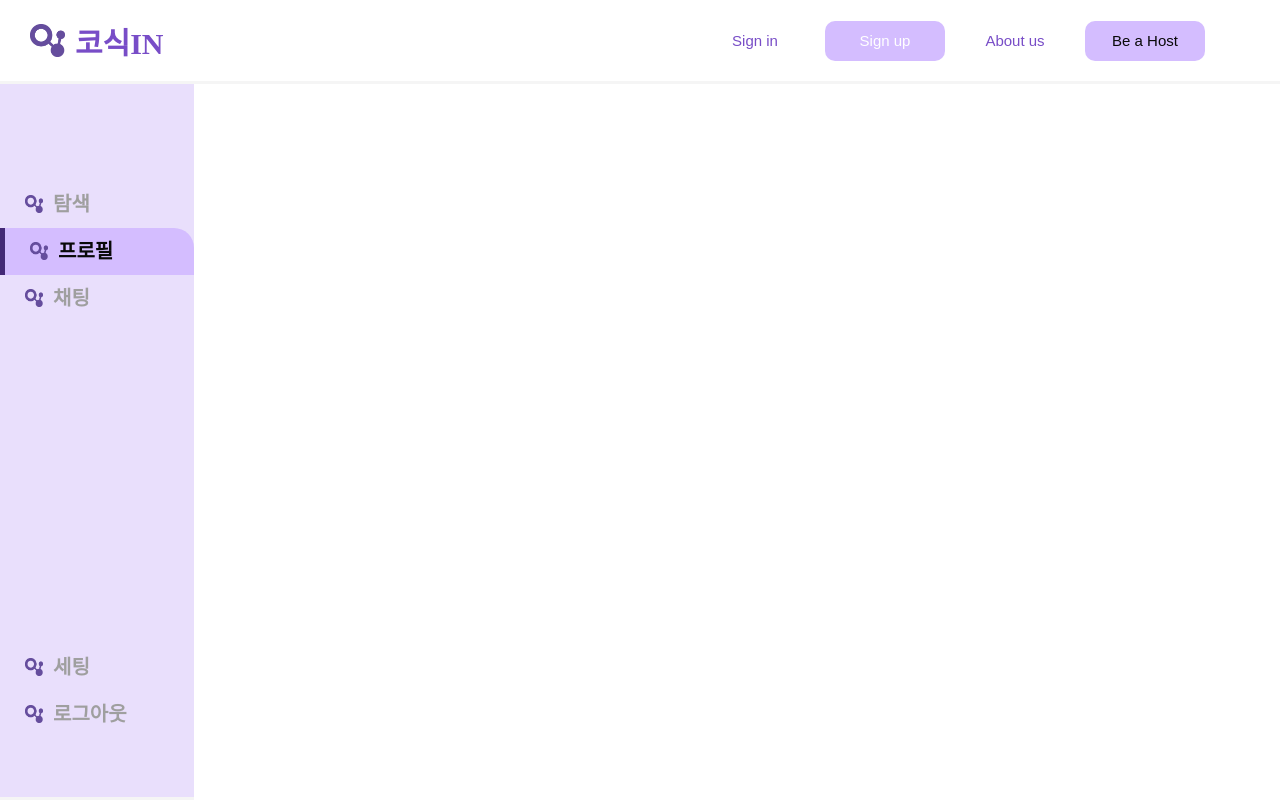
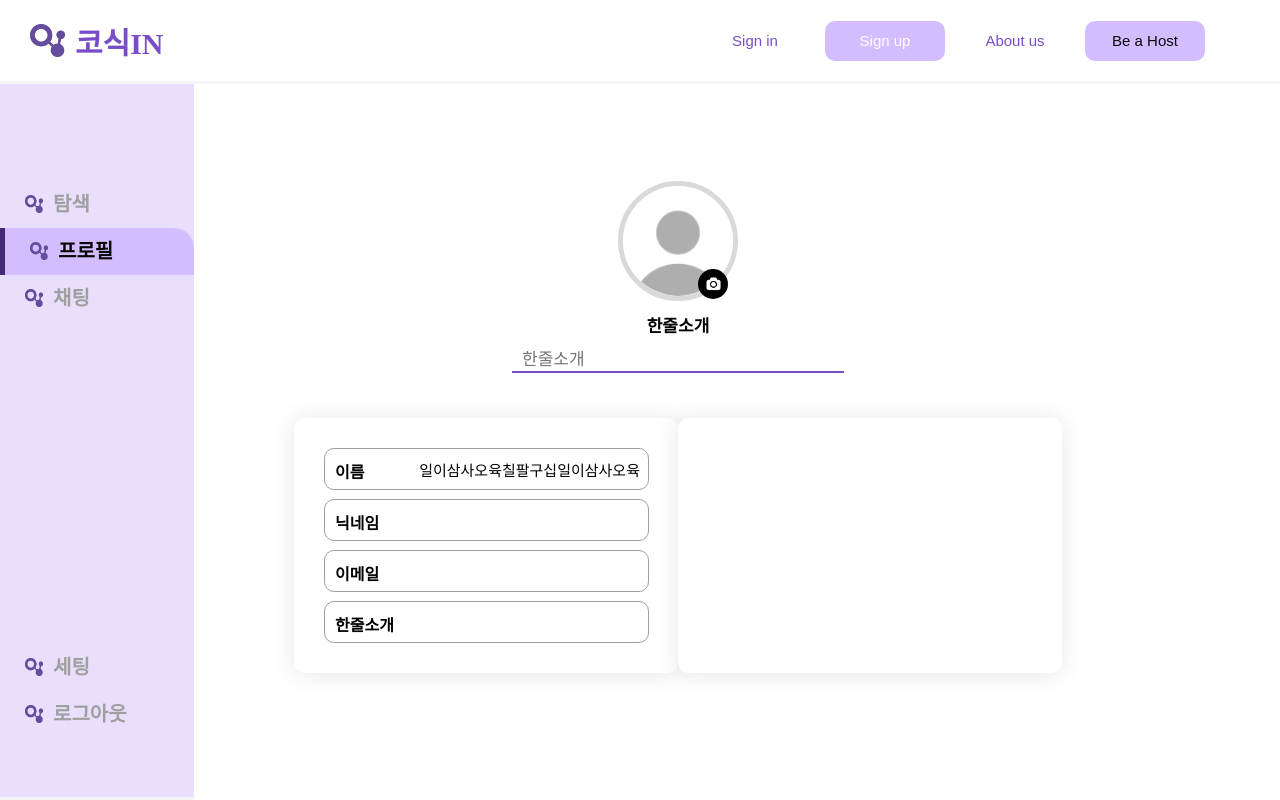
Before and after one commit to kugods-cosikin/frontend, a React (Create React App) app: page /myprofile in a window 1280 px wide. Built offline with nearby package versions, Linux system fonts and the light colour scheme; the HTML template or start-up script is replaced by a standard one.

Commit message:
profileform_init

```diff
--- a/src/App.tsx
+++ b/src/App.tsx
@@ -12,6 +12,8 @@ import WhatHostPage from './view/ExceptPage/WhatHostPage';
 import FindPasswordPage from './view/ExceptPage/FindPasswordPage';
 import AboutUsPage from './view/ExceptPage/AboutUsPage';
 import Sidebar from './view/SideBar/SideBar';
+import MyProfilePage from './view/MyProfilePage/MyProfilePage';
+import ProfileListPage from './view/ProfileListPage/ProfileListPage';
 
 const FullDiv = styled.div`
   position: absolute;
@@ -34,6 +36,9 @@ function App() {
         <Route element={<RegisterPage />} path="/register" />
         <Route element={<SetupPage />} path="/setup" />
 
+        <Route element={<ProfileListPage />} path="/profilelist" />
+        <Route element={<MyProfilePage />} path="/myprofile" />
+
         <Route element={<AboutUsPage />} path="/aboutus" />
         <Route element={<FindPasswordPage />} path="/findpassword" />
         <Route element={<WhatHostPage />} path="/whathost" />
--- a/src/components/common/Photo.tsx
+++ b/src/components/common/Photo.tsx
@@ -8,40 +8,40 @@ import profile from './images/icon_profile.png';
 import camera from './images/icon_camera.png';
 
 const Container = styled.div`
-  width: 100px;
-  height: 100px;
-  z-index: 0;
+  width: 120px;
+  height: 120px;
   position: relative;
+  margin: 0 auto;
 `;
 
 const Camera = styled.img`
-  z-index: 1;
-  width: 25px;
-  height: 25px;
+  z-index: 2;
+  width: 30px;
+  height: 30px;
   border-radius: 50%;
   object-fit: cover;
   position: relative;
-  top: -150px;
-  left: 75px;
+  top: -160px;
+  left: 80px;
 `;
 const StyledFile = styled.input`
-  z-index: 1;
-  height: 100px;
-  width: 100px;
+  z-index: 0;
+  height: 110px;
+  width: 110px;
   border-radius: 50%;
-  border: 0.5px solid ${palette.gray[4]};
+  border: 0px solid ${palette.gray[4]};
   cursor: pointer;
   font-size: 0;
   position: relative;
-  top: -127px;
+  top: -136px;
   left: 4px;
 
   &::file-selector-button {
     display: none;
 `;
 const PhotoDiv = styled.img`
-  width: 100px;
-  height: 100px;
+  width: 110px;
+  height: 110px;
   border-radius: 50%;
   object-fit: cover;
   border: 5px solid ${palette.gray[3]};
--- /dev/null
+++ b/src/components/profile/MyProfileForm.tsx
@@ -0,0 +1,128 @@
+import React, { useState } from 'react';
+import styled from 'styled-components';
+import palette from '../../lib/styles/palette';
+import Photo from '../common/Photo';
+
+const WholeContainer = styled.div`
+  display: flex;
+  flex-direction: column;
+  align-items: center;
+  position: absolute;
+`;
+const PhotoDiv = styled.div``;
+const OneLineDiv = styled.div`
+  display: flex;
+  flex-direction: column;
+  align-items: center;
+  margin-bottom: 45px;
+`;
+const BoxContainer = styled.div`
+  display: flex;
+`;
+const LeftBox = styled.div`
+  width: 324px;
+  height: 195px;
+  background: ${palette.gray[5]};
+  box-shadow: 0px 1px 24px rgba(0, 0, 0, 0.1);
+  border-radius: 10px;
+
+  padding: 30px;
+  display: flex;
+  flex-direction: column;
+  justify-content: space-between;
+`;
+const RightBox = styled.div`
+  width: 384px;
+  height: 255px;
+  background: ${palette.gray[5]};
+  box-shadow: 0px 1px 24px rgba(0, 0, 0, 0.1);
+  border-radius: 10px;
+`;
+const StyledInput = styled.input`
+  font-size: 17px;
+  border: none;
+  border-bottom: 2px solid ${palette.purple[1]};
+  padding-left: 10px;
+  width: 320px;
+  outline: none;
+`;
+const ContentInputConatiner = styled.div`
+  display: flex;
+  border-radius: 10px;
+  border: 1px solid #9f9f9f;
+  width: 323px;
+  height: 40px;
+`;
+const ContentName = styled.div`
+  margin-left: 10px;
+  width: 67px;
+  height: 38px;
+  align-items: center;
+  & p {
+    margin-top: 10px;
+    margin-bottom: 0;
+    font-weight: 700;
+  }
+`;
+const ContentInput = styled.p`
+  font-size: 15px;
+  height: 33px;
+  width: 240px;
+  border: none;
+  padding-left: 10px;
+  outline: none;
+  text-align: center;
+  margin: 10px 0 0 0;
+`;
+
+function MyProfileForm() {
+  const [isButtonOn, setIsButtonOn] = useState(false);
+  const handlePhotoCallback = () => {
+    console.log('ㅎ');
+  };
+
+  return (
+    <WholeContainer>
+      <form>
+        <PhotoDiv>
+          <Photo parentCallback={handlePhotoCallback} isButtonOn={isButtonOn} />
+        </PhotoDiv>
+        <OneLineDiv>
+          <h1 style={{ textAlign: 'center', fontSize: '17px' }}>한줄소개</h1>
+          <StyledInput placeholder="한줄소개" />
+        </OneLineDiv>
+        <BoxContainer>
+          <LeftBox>
+            <ContentInputConatiner>
+              <ContentName>
+                <p>이름</p>
+              </ContentName>
+              <ContentInput>일이삼사오육칠팔구십일이삼사오육</ContentInput>
+            </ContentInputConatiner>
+            <ContentInputConatiner>
+              <ContentName>
+                <p>닉네임</p>
+              </ContentName>
+              <ContentInput />
+            </ContentInputConatiner>
+            <ContentInputConatiner>
+              <ContentName>
+                <p>이메일</p>
+              </ContentName>
+              <ContentInput />
+            </ContentInputConatiner>
+            <ContentInputConatiner>
+              <ContentName>
+                <p>한줄소개</p>
+              </ContentName>
+              <ContentInput />
+            </ContentInputConatiner>
+          </LeftBox>
+          <RightBox />
+        </BoxContainer>
+      </form>
+    </WholeContainer>
+  );
+}
+
+export default MyProfileForm;
--- /dev/null
+++ b/src/components/profile/ProfileForm.tsx
@@ -0,0 +1,32 @@
+import React from 'react';
+import styled from 'styled-components';
+import palette from '../../lib/styles/palette';
+import Button from '../common/Button';
+
+const ProfileContainer = styled.div`
+  width: 457px;
+  height: 222px;
+
+  background: ${palette.gray[5]};
+  box-shadow: 0px 1px 24px rgba(0, 0, 0, 0.1);
+  border-radius: 10px;
+`;
+
+function ProfileForm() {
+  return (
+    <ProfileContainer>
+      <div>
+        <div>photo</div>
+        <div>
+          <div>
+            <Button height="32px" width="76px" backgroundColor={palette.purple[1]} />
+          </div>
+          <div />
+        </div>
+      </div>
+      <div>b</div>
+    </ProfileContainer>
+  );
+}
+
+export default ProfileForm;
--- a/src/components/setup/PersonalSettingForm.tsx
+++ b/src/components/setup/PersonalSettingForm.tsx
@@ -197,7 +197,7 @@ function PersonalSettingForm() {
   return (
     <Wrapped>
       <Title>
-        <h1>Personal Info Settings</h1>
+        <h1>개인정보 설정</h1>
       </Title>
       <form onSubmit={handleOnSubmit}>
         <ContentBox>
@@ -209,7 +209,7 @@ function PersonalSettingForm() {
               width="90px"
               height="26px"
               backgroundColor={isButtonOn ? palette.purple[1] : palette.gray[3]}
-              style={{ marginTop: '20px', marginLeft: '5px', zIndex: '3' }}
+              style={{ marginTop: '20px', zIndex: '3' }}
             >
               삭제
             </Button>
@@ -226,19 +226,21 @@ function PersonalSettingForm() {
                 placeholder="이름을 입력해 주세요"
                 style={{ height: '49px', width: '420px' }}
                 value={name}
+                maxLength={10}
               />
             </InputContainer>
 
             <InputContainer>
               <p>
-                사용자 이름<Star>*</Star>
+                닉네임<Star>*</Star>
               </p>
               <StyledInput
                 name="username"
                 onChange={handleOnInputChange}
-                placeholder="사용자 이름을 입력해 주세요"
+                placeholder="닉네임을 입력해 주세요"
                 style={{ height: '49px', width: '420px' }}
                 value={username}
+                maxLength={14}
               />
             </InputContainer>
             <InputContainer>
@@ -248,9 +250,10 @@ function PersonalSettingForm() {
               <StyledTextArea
                 name="bio"
                 onChange={handleOnTextAreaChange}
-                placeholder="한 줄 소개를 입력해 주세요"
+                placeholder="한 줄 소개를 입력해 주세요 (최대 100자)"
                 style={{ height: '250px', width: '420px' }}
                 value={bio}
+                maxLength={100}
               />
             </InputContainer>
           </Content1>
@@ -275,6 +278,7 @@ function PersonalSettingForm() {
                 style={{ height: '49px', width: '380px' }}
                 value={github}
                 disabled={!isHost}
+                maxLength={20}
               />
             </InputContainer>
             <InputContainer>
@@ -283,10 +287,11 @@ function PersonalSettingForm() {
                 className={!isHost ? 'disabled' : 'abled'}
                 name="stack"
                 onChange={handleOnTextAreaChange}
-                placeholder="#해시태그를 이용해 스택을 입력해 주세요"
+                placeholder="#해시태그를 이용해 스택을 입력해 주세요          ex) #React #Node #C++"
                 style={{ height: '250px', width: '380px' }}
                 value={stack}
                 disabled={!isHost}
+                maxLength={100}
               />
             </InputContainer>
           </Content2>
--- /dev/null
+++ b/src/containers/profile/MyProfileContainer.tsx
@@ -0,0 +1,13 @@
+import React from 'react';
+import ThickSideBarBox from '../../components/common/sidebarbox/ThickSideBarBox';
+import MyProfileForm from '../../components/profile/MyProfileForm';
+
+function MyProfileContainer() {
+  return (
+    <ThickSideBarBox>
+      <MyProfileForm />
+    </ThickSideBarBox>
+  );
+}
+
+export default MyProfileContainer;
--- /dev/null
+++ b/src/containers/profile/ProfileListForm.tsx
@@ -0,0 +1,13 @@
+import React from 'react';
+import ThickSideBarBox from '../../components/common/sidebarbox/ThickSideBarBox';
+import ProfileForm from '../../components/profile/ProfileForm';
+
+function ProfileListForm() {
+  return (
+    <ThickSideBarBox>
+      <ProfileForm />
+    </ThickSideBarBox>
+  );
+}
+
+export default ProfileListForm;
--- a/src/view/ExceptPage/AboutUsPage.tsx
+++ b/src/view/ExceptPage/AboutUsPage.tsx
@@ -2,7 +2,7 @@ import React from 'react';
 import ThickSideBarBox from '../../components/common/sidebarbox/ThickSideBarBox';
 
 function AboutUsPage() {
-  return <ThickSideBarBox>ㅁㅇㄹ</ThickSideBarBox>;
+  return <ThickSideBarBox>about us</ThickSideBarBox>;
 }
 
 export default AboutUsPage;
--- a/src/view/LandingPage/LandingPage.tsx
+++ b/src/view/LandingPage/LandingPage.tsx
@@ -1,5 +1,4 @@
 import React from 'react';
-import ThickSideBar from '../../components/common/sidebar/ThickSideBar';
 
 function LandingPage() {
   return <>gg</>;
--- /dev/null
+++ b/src/view/MyProfilePage/MyProfilePage.tsx
@@ -0,0 +1,9 @@
+import React from 'react';
+import ThickSideBarBox from '../../components/common/sidebarbox/ThickSideBarBox';
+import MyProfileContainer from '../../containers/profile/MyProfileContainer';
+
+function MyProfilePage() {
+  return <MyProfileContainer />;
+}
+
+export default MyProfilePage;
--- /dev/null
+++ b/src/view/ProfileListPage/ProfileListPage.tsx
@@ -0,0 +1,8 @@
+import React from 'react';
+import ProfileListForm from '../../containers/profile/ProfileListForm';
+
+function ProfileListPage() {
+  return <ProfileListForm />;
+}
+
+export default ProfileListPage;
```
